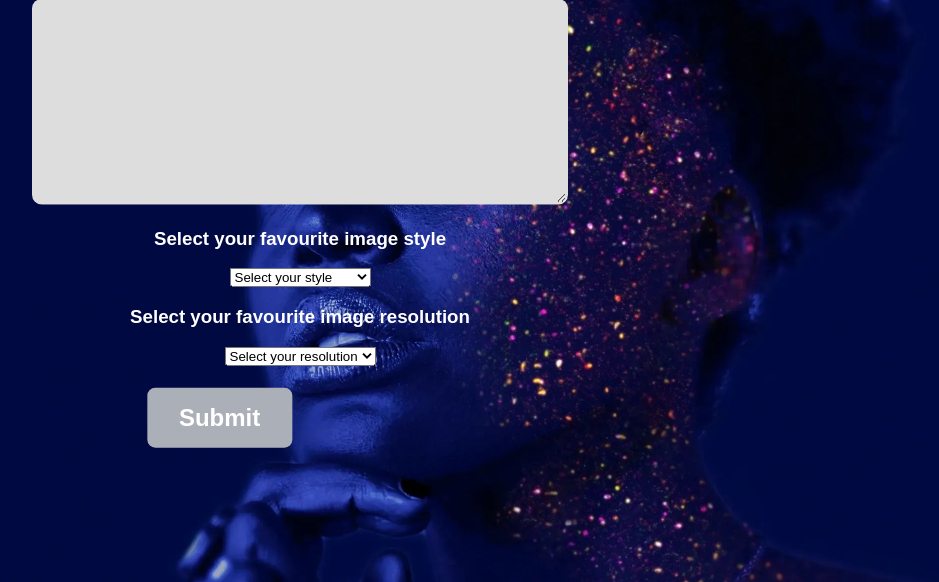
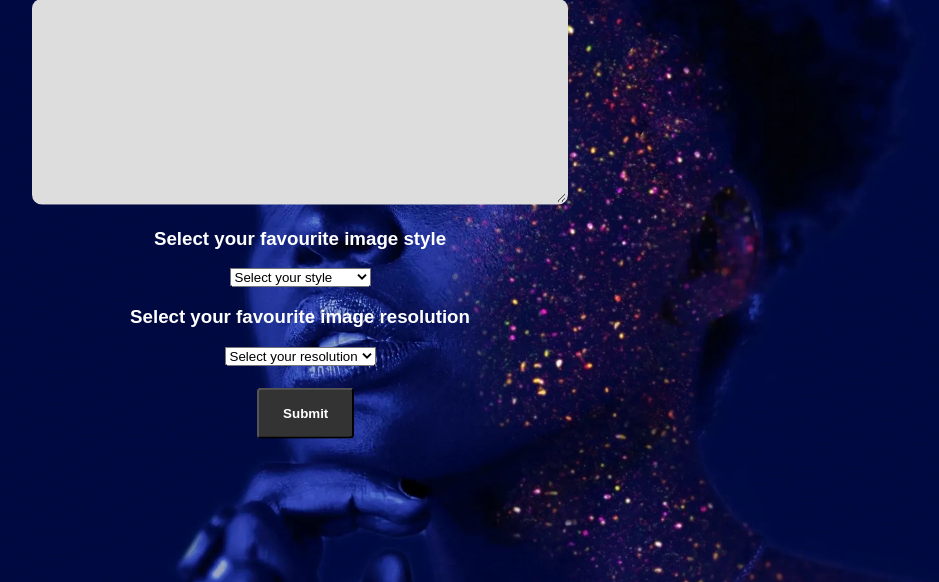
Before and after one commit to Youssefsayed88/Graduation-Project_ResposiveRes, a Flask app: page /upload_text in a window 1280 px wide. Shown: the part 218-800 px from the top of the page, without its empty margins (340-1279 px from the left). Run offline with Flask 3, Linux system fonts and the light colour scheme.

Commit message:
adjust the submit button

```diff
--- a/static/css/css_uploadtext.css
+++ b/static/css/css_uploadtext.css
@@ -35,54 +35,21 @@
 }
 
 .button1 {
-    position: absolute;
-    top: 105%;
-    left: -8%;
-    transform: translateX(-50%) translateY(-50%);
-    font-size: 24px;
-    color: #ffffff;
-    background-color: #ABB0B8;
-    border: none;
-    border-radius: 8px;
-    padding: 16px 32px;
-    transition: all 0.2s ease-in-out;
-    margin-left: 43%;
-    margin-top: 30px;
-    cursor: pointer;
-}
-.button2 a{
-    text-decoration:none;
-    color:white
-}
-.button2 {
-    position: absolute;
-    top: 105%;
-    left: 22%;
-    transform: translateX(-50%) translateY(-50%);
-    font-size: 24px;
-    color: #ffffff;
-    background-color: #ff4040;
-    border: none;
-    border-radius: 8px;
-    padding: 16px 32px;
-    transition: all 0.2s ease-in-out;
-    margin-left: 43%;
-    margin-top: 30px;
-    cursor: pointer;
+  display: inline-block;
+  position: absolute;
+  top: 105%;
+  left: 42%;
+  background-color: #333333;
+  color: #ffffff;
+  padding: 1rem 1.5rem;
+  border-radius: 4px;
+  text-decoration: none;
+  transition: background-color 0.2s ease-in-out;
+  cursor: pointer;
 }
 
 .button1:hover {
-    background-color: #ABB0B8;
-    box-shadow: 0px 0px 30px rgba(255, 255, 255, 0.8);
-    text-shadow: 2px 2px 4px rgba(0, 0, 0, 0.8);
-    transform: scale(1.1);
-}
-
-.button2:hover {
-    background-color: #ff4040;
-    box-shadow: 0px 0px 30px rgba(255, 255, 255, 0.8);
-    text-shadow: 2px 2px 4px rgba(0, 0, 0, 0.8);
-    transform: scale(1.1);
+  background-color: #666666;
 }
 
 .container {
```
